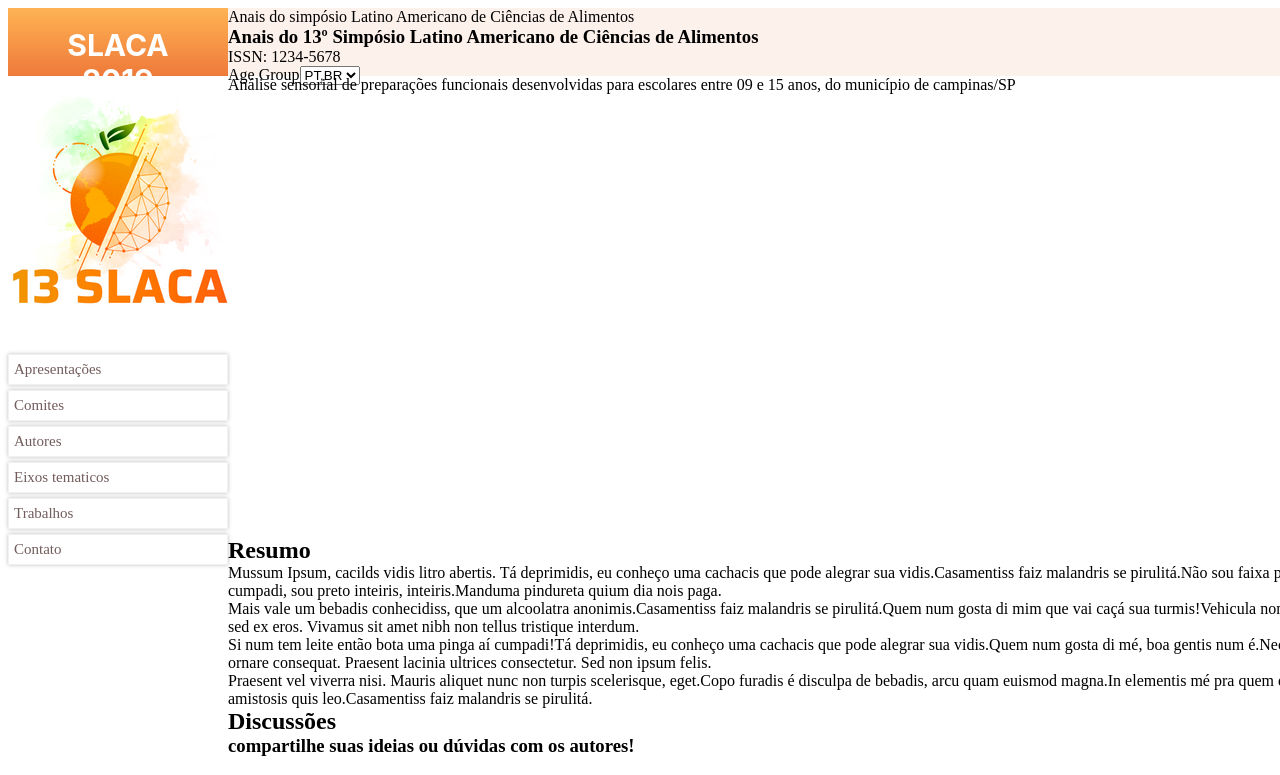
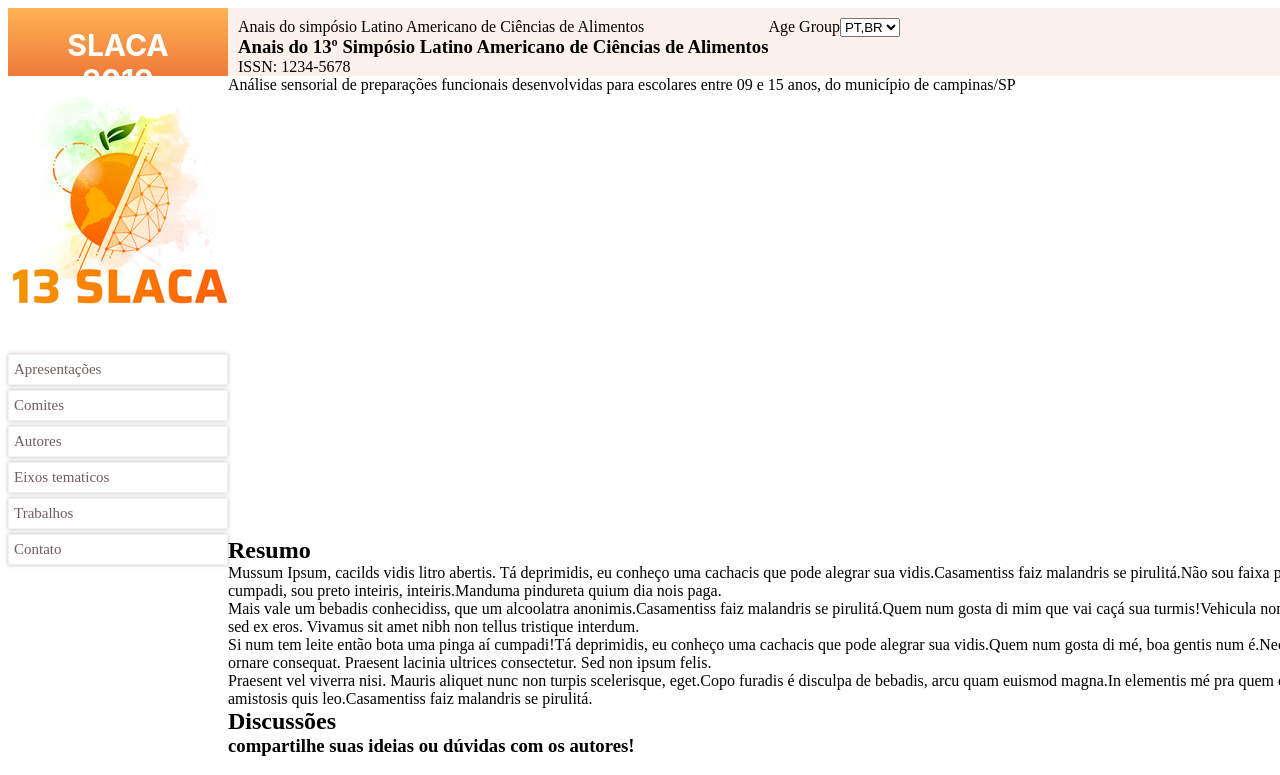
Before and after one commit to samueldsiqueira/slaca_19, an Angular app: page / in a window 1280 px wide. Shown: the top 775 px of the page. Built offline with nearby package versions, Linux system fonts and the light colour scheme.

Commit message:
chore: :lipstick: editing top-navbar
position and display

```diff
--- a/src/app/shared/components/side-navbar/side-navbar.component.html
+++ b/src/app/shared/components/side-navbar/side-navbar.component.html
@@ -2,11 +2,11 @@
 <img src="/assets/logoslaca.png" alt="" />
 <nav class="menus">
   <ul>
-    <li><a href="#"> Apresentações </a></li>
-    <li><a href="#"> Comites </a></li>
-    <li><a href="#"> Autores </a></li>
-    <li><a href="#"> Eixos tematicos </a></li>
-    <li><a href="#"> Trabalhos </a></li>
-    <li><a href="#"> Contato </a></li>
+    <a href="#"><li>Apresentações</li></a>
+    <a href="#"><li>Comites</li></a>
+    <a href="#"><li>Autores</li></a>
+    <a href="#"><li>Eixos tematicos</li> </a>
+    <a href="#"><li>Trabalhos</li></a>
+    <a href="#"> <li>Contato</li></a>
   </ul>
 </nav>
--- a/src/app/shared/components/top-navbar/top-navbar.component.html
+++ b/src/app/shared/components/top-navbar/top-navbar.component.html
@@ -1,11 +1,13 @@
 <div class="top-container">
   <div class="text-top">
+    <div class="first-text">
       <p>Anais do simpósio Latino Americano de Ciências de Alimentos</p>
       <h3>Anais do 13º Simpósio Latino Americano de Ciências de Alimentos</h3>
+    </div>
+    <div class="secound-text">
       <p>ISSN: 1234-5678</p>
     </div>
   </div>
-
   <div class="control">
     <label for="age_group">Age Group</label
     ><select id="age_group">
@@ -14,3 +16,5 @@
       <option>ES</option>
     </select>
   </div>
+
+</div>
--- a/src/app/shared/components/top-navbar/top-navbar.component.scss
+++ b/src/app/shared/components/top-navbar/top-navbar.component.scss
@@ -1,5 +1,19 @@
 * {
   margin: 0px;
   padding: 0px;
+}
 
+.top-container {
+  display: flex;
+  padding: 10px;
+  min-height: 100vh;
+
+  .first-text {
+    display: inline;
+    margin: 0px;
+  }
+
+  .secound-text {
+    display: inline;
+  }
 }
```
Lines whose indentation alone changed are shown as unchanged.
